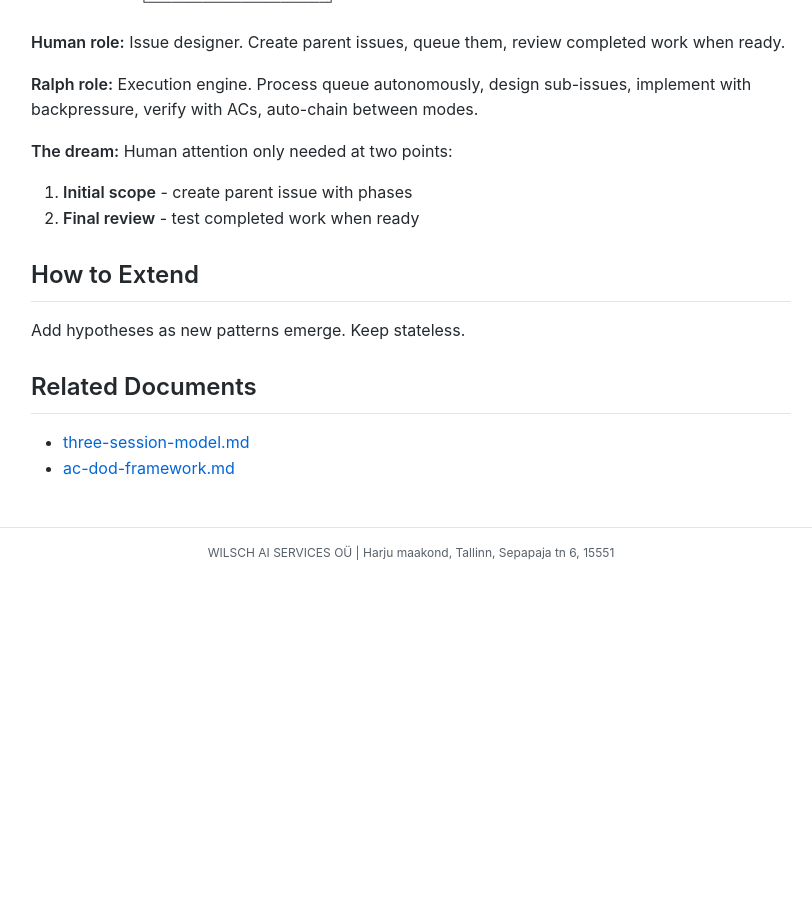
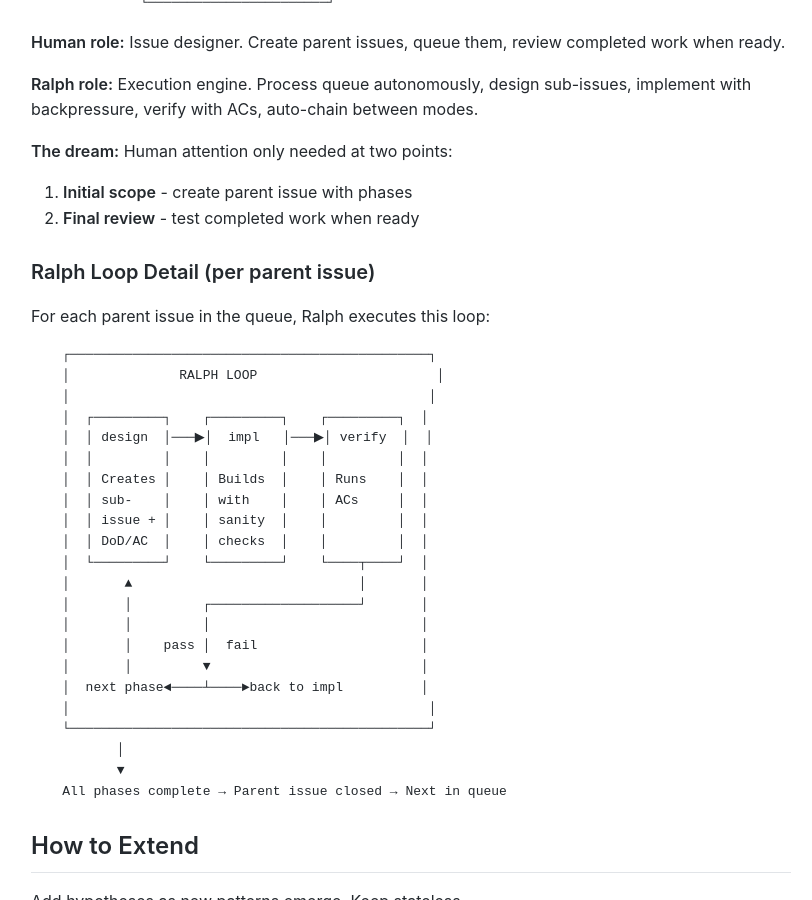
Before and after one commit to MariusWilsch/public-wilsch-ai-pages, a Jekyll site: the page built from global/ralph-loop-integration.md, in a window 1280 px wide and 900 px high, scrolled down 3990 px. Shown: the whole window, without its empty margins (229-1041 px from the left). Built offline with Jekyll 4.4.1, drawn with Linux system fonts in a browser that asks for light colours; our own code applies the rules of GitHub Pages for plain Markdown files; before the commit the page ends 4568 px from its top, so only the background shows below that.

Commit message:
Sync from hippocampus 2026-01-12

````diff
--- a/global/ralph-loop-integration.md
+++ b/global/ralph-loop-integration.md
@@ -168,6 +168,35 @@ If all hypotheses prove true, the end state is a **queue model** where human and
 1. **Initial scope** - create parent issue with phases
 2. **Final review** - test completed work when ready
 
+### Ralph Loop Detail (per parent issue)
+
+For each parent issue in the queue, Ralph executes this loop:
+
+```
+    ┌──────────────────────────────────────────────┐
+    │              RALPH LOOP                       │
+    │                                              │
+    │  ┌─────────┐    ┌─────────┐    ┌─────────┐  │
+    │  │ design  │───▶│  impl   │───▶│ verify  │  │
+    │  │         │    │         │    │         │  │
+    │  │ Creates │    │ Builds  │    │ Runs    │  │
+    │  │ sub-    │    │ with    │    │ ACs     │  │
+    │  │ issue + │    │ sanity  │    │         │  │
+    │  │ DoD/AC  │    │ checks  │    │         │  │
+    │  └─────────┘    └─────────┘    └────┬────┘  │
+    │       ▲                             │       │
+    │       │         ┌───────────────────┘       │
+    │       │         │                           │
+    │       │    pass │  fail                     │
+    │       │         ▼                           │
+    │  next phase◄────┴────►back to impl          │
+    │                                              │
+    └──────────────────────────────────────────────┘
+           │
+           ▼
+    All phases complete → Parent issue closed → Next in queue
+```
+
 ## How to Extend
 
 Add hypotheses as new patterns emerge. Keep stateless.
````
